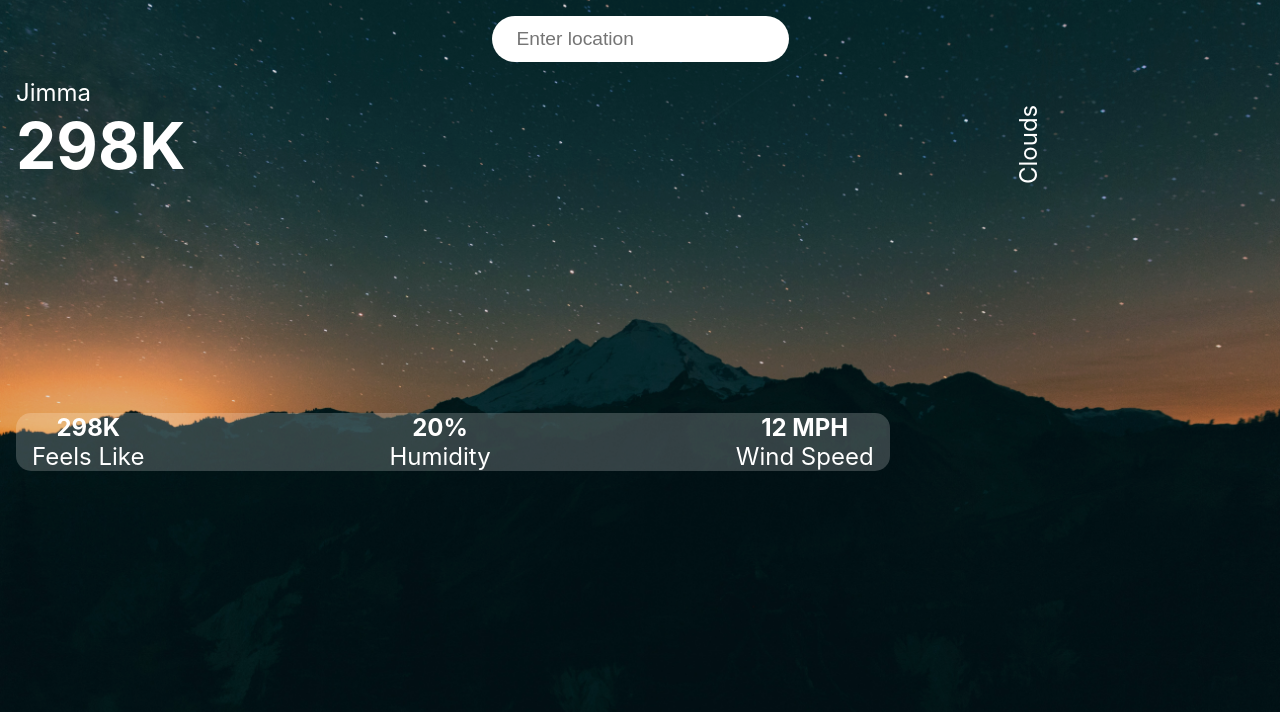
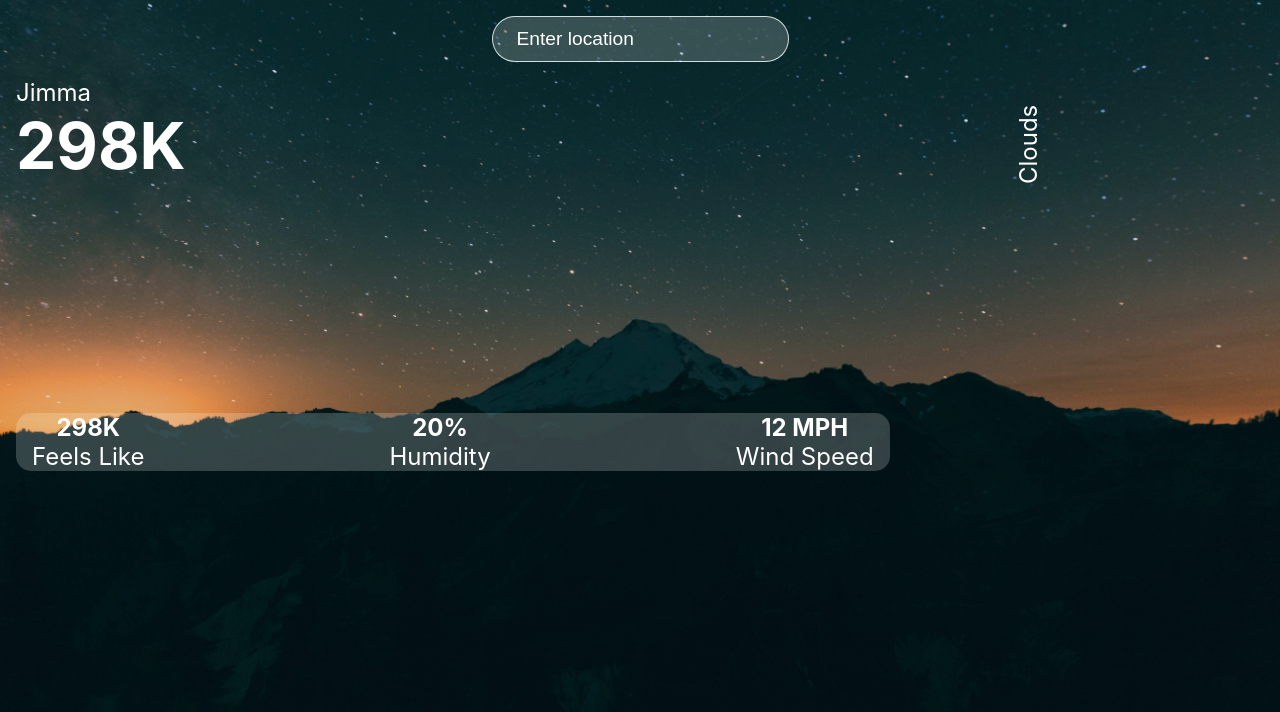
Before and after one commit to AbrahaKahsay/weather-app, a React (Create React App) app: page / in a window 1280 px wide. Shown: the top 712 px of the page. Built offline with nearby package versions, Linux system fonts and the light colour scheme.

Commit message:
Add search and functionalities

```diff
--- a/src/App.css
+++ b/src/App.css
@@ -19,7 +19,12 @@
   padding: .7rem 1.5rem;
   font-size: 1.2rem;
   border-radius: 25px;
-  border: 1px solid rgba(255, 255, 255, 0.2);
+  border: 1px solid rgba(255, 255, 255, 0.8);
+  background: rgba(255, 255, 255, 0.2);
+}
+
+::placeholder {
+  color: white;
 }
 
 .app-container::before {
--- a/src/App.js
+++ b/src/App.js
@@ -9,13 +9,14 @@
 
   const apiKey = '6ba82cfd5a63c82e9583996928fd44ff';
 
-  const url = `https://api.openweathermap.org/data/2.5/weather?q=${location}`
+  const url = `https://api.openweathermap.org/data/2.5/weather?q=${location}&appid=6ba82cfd5a63c82e9583996928fd44ff`
 
   const searchLocation = (event) => {
     if(event.key === 'Enter'){
       axios.get(url)
     .then((response) => {
       setData(response.data)
+      console.log(response.data)
     })
     }
   }
```
